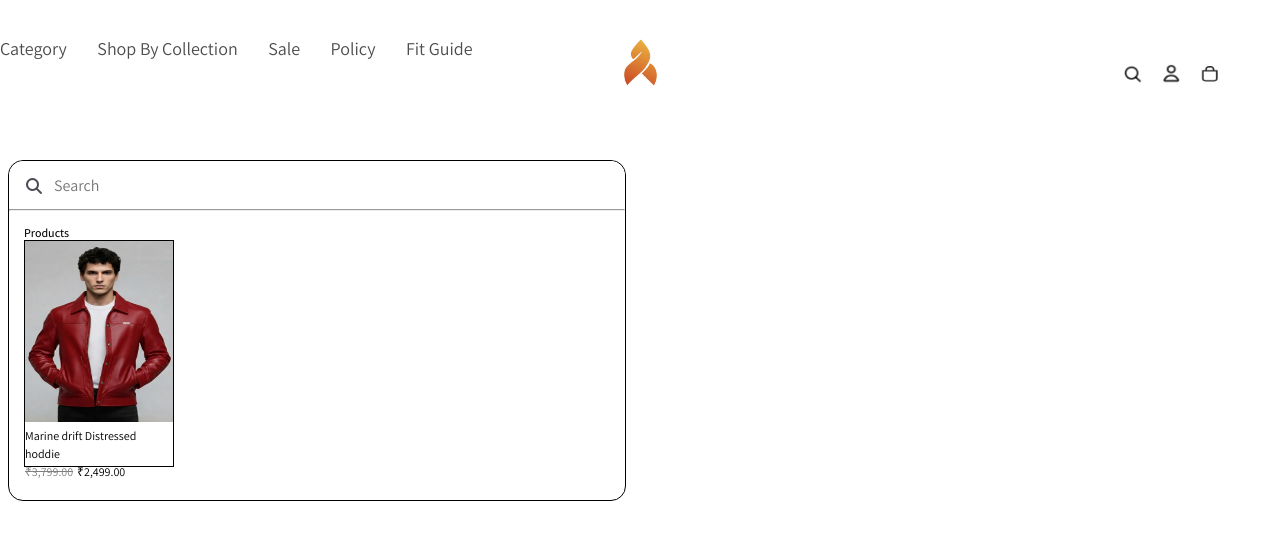
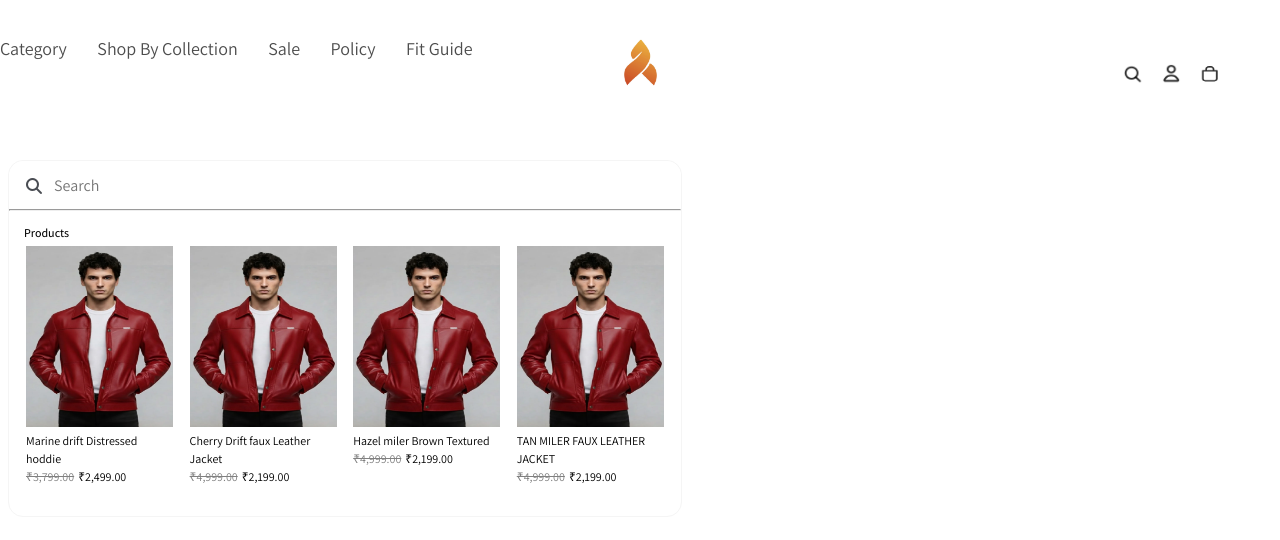
Before and after one commit to taresh2504/Django_StaticProject, a Django app: page / in a window 1280 px wide. Shown: the top 540 px of the page. Run offline with Django 5.2, Linux system fonts and the light colour scheme; some libraries are stand-ins or nearby versions.

Commit message:
search box almost complete

```diff
--- a/Django_StaticProject/project/app/static/css/base.css
+++ b/Django_StaticProject/project/app/static/css/base.css
@@ -469,9 +469,9 @@
 }
 
 .search-box{
-    border: 1px solid black;
-    width: 616.175px;
-    height: 339.562px;
+    border: 1px solid whitesmoke;
+    width: 672px;
+    height: 355.5px;
     border-radius: 15px;
 }
 
@@ -522,11 +522,21 @@
     padding-top: 6.8px;
 }
 
+.card-holder{
+    display: flex;
+    justify-content: center;
+    align-items: center;
+    gap: 14.4px;
+    /* margin-left: 10px; */
+    margin-top: 5px;
+}
+
 .product-card{
-    border: 1px solid black;
-    height: 224.562px;
-    width: 148px;
-    margin-left: 15px;
+    border: 1px solid white;
+    height: 242px;
+    width: 147.200px;
+    cursor: pointer;
+    /* margin-left: 25px; */
 }
 
 /* .product-carda{
@@ -538,7 +548,7 @@
 
 .product-img1{
     height: 181px;
-    width: 148px;
+    width: 147.200px;
 }
 
 .product-name{
--- a/Django_StaticProject/project/app/templates/base.html
+++ b/Django_StaticProject/project/app/templates/base.html
@@ -202,9 +202,18 @@
             <i class="fa-solid fa-magnifying-glass" id="search-icon" style="color: rgb(74, 77, 83);"></i><input type="search" name="" class="search-holder" placeholder="Search" id=""><hr class="hr">
         </div>
         <div class="srch-products">Products</div>
-        <div>
+        <div class="card-holder">
             <div class="product-card"><img src="{% static 'images/img3.jpg' %}" class="product-img1" alt=""><br><span class="product-name">Marine drift Distressed hoddie</span><br>
                 <del class="product-cardcutprice">₹3,799.00</del>&nbsp;<span class="product-cardnewprice">₹2,499.00</span>
+            </div>
+            <div class="product-card"><img src="{% static 'images/img3.jpg' %}" class="product-img1" alt=""><br><span class="product-name">Cherry Drift faux Leather Jacket</span><br>
+                <del class="product-cardcutprice">₹4,999.00</del>&nbsp;<span class="product-cardnewprice">₹2,199.00</span>
+            </div>
+            <div class="product-card"><img src="{% static 'images/img3.jpg' %}" class="product-img1" alt=""><br><span class="product-name">Hazel miler Brown Textured</span><br>
+                <del class="product-cardcutprice">₹4,999.00</del>&nbsp;<span class="product-cardnewprice">₹2,199.00</span>
+            </div>
+            <div class="product-card"><img src="{% static 'images/img3.jpg' %}" class="product-img1" alt=""><br><span class="product-name">TAN MILER FAUX LEATHER JACKET</span><br>
+                <del class="product-cardcutprice">₹4,999.00</del>&nbsp;<span class="product-cardnewprice">₹2,199.00</span>
             </div>
         </div>
     </div>
```
